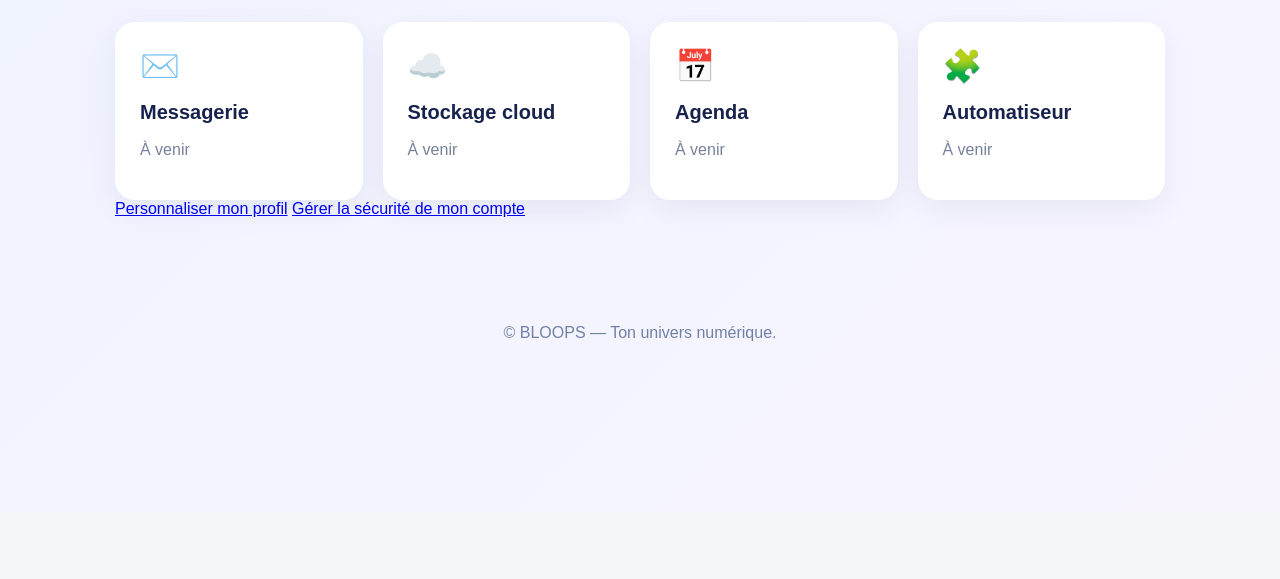
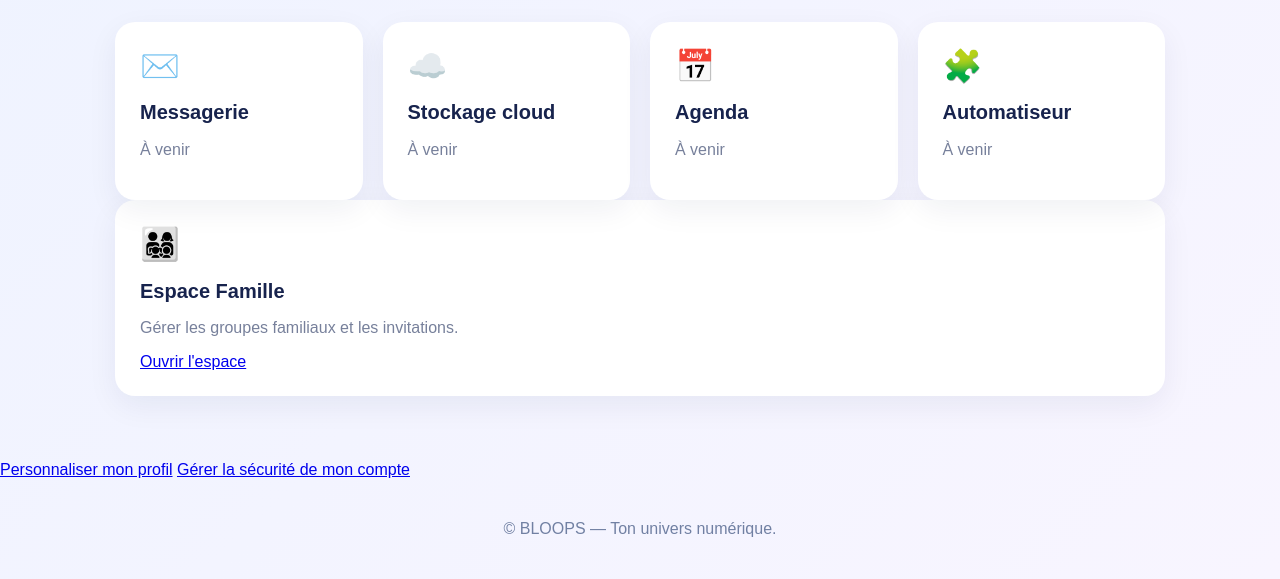
Before and after one commit to esteduo77/Bloups-v2, a Flask app: template templates/espace.html in a window 1280 px wide. Shown: the part 288-867 px from the top of the page. Before the commit the page ends 629 px from the top, so only its background shows below. Run offline with Flask 3, Linux system fonts and the light colour scheme; the template is opened without the code that fills it, so the values that code supplies are empty; some libraries are stand-ins or nearby versions.

Commit message:
Add family dashboard shortcut

```diff
--- a/templates/espace.html
+++ b/templates/espace.html
@@ -39,6 +39,18 @@
         </article>
     </section>
 
+        <article class="tile">
+            <span>👨‍👩‍👧‍👦</span>
+            <h2>Espace Famille</h2>
+            <p>
+                Gérer les groupes familiaux et les invitations.
+            </p>
+            <a href="{{ url_for('family.espace') }}">
+                Ouvrir l'espace
+            </a>
+        </article>
+    </section>
+
     <section class="account-shortcuts">
         <a href="{{ url_for('account.profil') }}">Personnaliser mon profil</a>
         <a href="{{ url_for('account.parametres') }}">Gérer la sécurité de mon compte</a>
```
